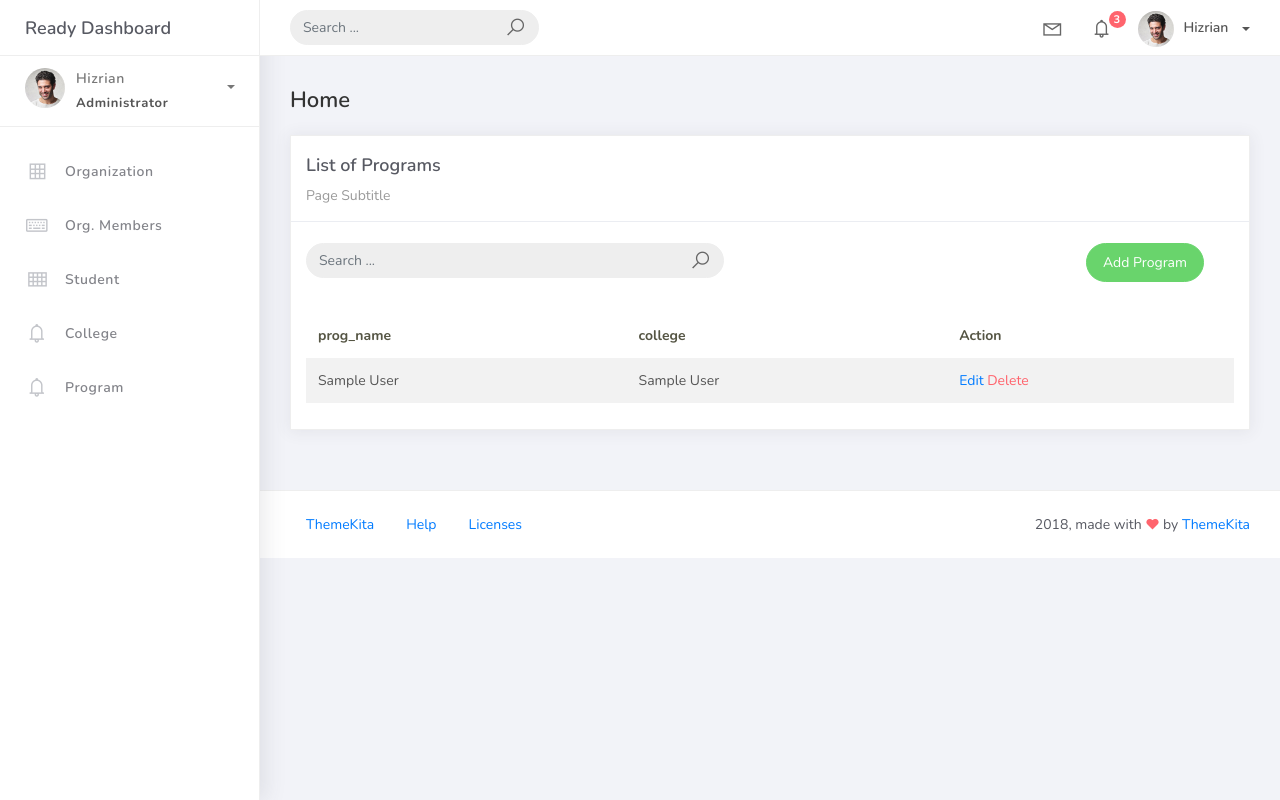
After one commit to JohnRusselCabailo/PSUSphere, a Django app: page /program_list in a window 1280 px wide. The commit adds this page. Run offline with Django 5.2, Linux system fonts and the light colour scheme; tables that the repository leaves empty hold one stand-in row (values such as "Sample post"); some libraries are stand-ins or nearby versions.

Commit message:
added program view

```diff
--- a/projectsite/projectsite/urls.py
+++ b/projectsite/projectsite/urls.py
@@ -32,7 +32,12 @@ from studentorg.views import (HomePageView,
                               CollegeList,
                               CollegeCreateView,
                               CollegeUpdateView,
-                              CollegeDeleteView)
+                              CollegeDeleteView,
+                              ProgramList,
+                              ProgramCreateView,
+                              ProgramUpdateView,
+                              ProgramDeleteView,)
+
 
 
 from studentorg import views
@@ -65,4 +70,9 @@ urlpatterns = [
     path('college_list/<pk>', CollegeUpdateView.as_view(), name='college-update'),
     path('college_list/<pk>/delete', CollegeDeleteView.as_view(), name='college-delete'),
 
+    #PROGRAM
+    path('program_list', ProgramList.as_view(), name='program-list'),
+    path('program_list/add', ProgramCreateView.as_view(), name='program-add'),
+    path('program_list/<pk>', ProgramUpdateView.as_view(), name='program-update'),
+    path('program_list/<pk>/delete', ProgramDeleteView.as_view(), name='program-delete'),
 ]
--- a/projectsite/studentorg/forms.py
+++ b/projectsite/studentorg/forms.py
@@ -26,3 +26,9 @@ class CollegeForm(ModelForm):
     class Meta:
         model = College
         fields = "__all__"
+
+
+class ProgramForm(ModelForm):
+    class Meta:
+        model = Program
+        fields = "__all__"
--- a/projectsite/studentorg/views.py
+++ b/projectsite/studentorg/views.py
@@ -2,7 +2,7 @@ from django.shortcuts import render
 from django.views.generic.list import ListView
 from django.views.generic.edit import CreateView, UpdateView, DeleteView
 from studentorg.models import Organization, OrgMember, Student, College, Program
-from studentorg.forms import OrganizationForm, OrgMemberForm, StudentForm, CollegeForm
+from studentorg.forms import OrganizationForm, OrgMemberForm, StudentForm, CollegeForm, ProgramForm
 from django.urls import reverse_lazy
 
 class OrganizationDeleteView(DeleteView):
@@ -109,3 +109,28 @@ class CollegeDeleteView(DeleteView):
     model = College
     template_name = 'college_del.html'
     success_url = reverse_lazy('college-list')
+
+
+#PROGRAM
+class ProgramList(ListView):
+    model = Program
+    context_object_name = 'program'
+    template_name = 'program_list.html'
+    paginate_by = 5
+
+class ProgramCreateView(CreateView):
+    model = Program
+    form_class = ProgramForm
+    template_name = 'program_form.html'
+    success_url = reverse_lazy('program-list')
+
+class ProgramUpdateView(UpdateView):
+    model = Program
+    form_class = ProgramForm
+    template_name = 'program_form.html'
+    success_url = reverse_lazy('program-list')
+
+class ProgramDeleteView(DeleteView):
+    model = Program
+    template_name = 'program_del.html'
+    success_url = reverse_lazy('program-list')
--- a/projectsite/templates/base.html
+++ b/projectsite/templates/base.html
@@ -168,13 +168,6 @@
 					</div>
 					<ul class="nav">
 						<li class="nav-item">
-							<a href="index.html">
-								<i class="la la-dashboard"></i>
-								<p>Dashboard</p>
-
-							</a>
-						</li>
-						<li class="nav-item">
 							<a href="{% url 'organization-list' %}">
 								<i class="la la-table"></i>
 								<p>Organization</p>
@@ -198,11 +191,10 @@
 								<p>College</p>
 							</a>
 						</li>
-						<li class="nav-item active">
-							<a href="typography.html">
-								<i class="la la-font"></i>
-								<p>Typography</p>
-								<span class="badge badge-danger">25</span>
+						<li class="nav-item">
+							<a href="{% url 'program-list' %}">
+								<i class="la la-bell"></i>
+								<p>Program</p>
 							</a>
 						</li>
 
--- /dev/null
+++ b/projectsite/templates/program_list.html
@@ -0,0 +1,68 @@
+{% extends 'base.html' %} {% load static %} {% block content %}
+<div class="content">
+    <div class="container-fluid">
+        <h4 class="page-title">Home</h4>
+        <div class="row">
+            <div class="col-md-12">
+                <div class="card">
+                    <div class="card-header">
+                        <div class="card-title">List of Programs</div>
+                        <div class="card-category">Page Subtitle</div>
+                    </div>
+                    <br />
+                    <div class="col-md-12 row">
+                        <div class="col-md-6">
+                            <form class="navbar-left navbar-form nav-search mr-md-3" action="">
+                                <div class="input-group">
+                                    <input type="text" placeholder="Search ..." class="form-control" />
+                                    <div class="input-group-append">
+                                        <span class="input-group-text">
+                                            <i class="la la-search search-icon"></i>
+                                        </span>
+                                    </div>
+                                </div>
+                            </form>
+                        </div>
+                        <div class="col-md-6">
+                            <div class="pull-right">
+                                <a href="{% url 'program-add' %}" class="btn btn-success btn-rounded">Add Program</a>
+                            </div>
+                        </div>
+                    </div>
+                    <div class="card-body">
+                        <table class="table table-striped mt-3">
+                            <thead>
+                                <tr>
+                                    <th scope="col">prog_name</th>
+                                    <th scope="col">college</th>
+                                    <th scope="col">Action</th>
+                                </tr>
+                            </thead>
+                            <tbody>
+                                {% for object in object_list %}
+                                <tr>
+                                    <td>{{ object.prog_name }}</td>
+                                    <td>{{ object.college }}</td>
+                                    <td>
+                                        <a href="program_list/{{ object.id }}">Edit</a>
+                                        <a href="program_list/{{ object.id }}/delete" class="text-danger">Delete</a>
+                                    </td>
+                                    </tr>
+                                    {% empty %}
+                                    <tr>
+                                        <td colspan="4" style="text-align: center">
+                                            <p class="text-sm font-weight-bold mb-0">No Records Found</p>
+                                        </td>
+                                    </tr>
+                                </tr>
+                                {% endfor %}
+                            </tbody>
+                        </table>
+                        {% include 'includes/pagination.html' %}
+                    </div>
+                </div>
+            </div>
+        </div>
+    </div>
+</div>
+{% endblock %}
```
Also changed, not shown: projectsite/templates/program_del.html (added, +30 -0 lines), projectsite/templates/program_form.html (added, +29 -0 lines).
